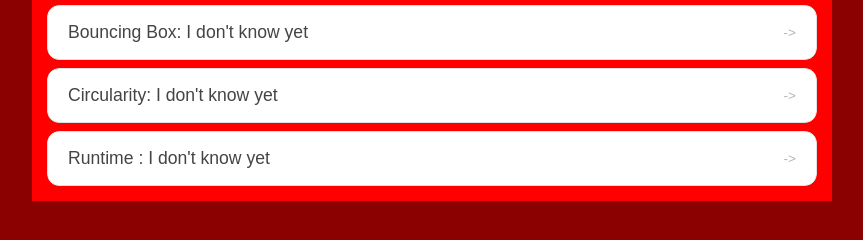
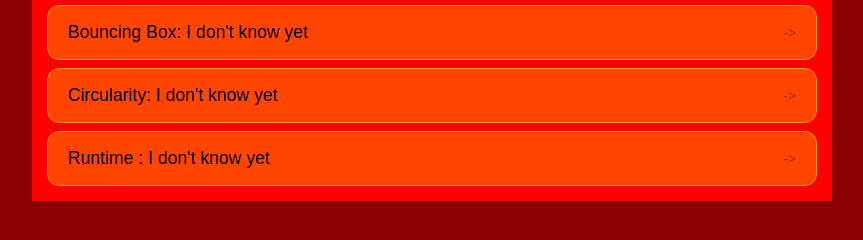
Before and after one commit to Robertcode3/Robertcode3.github.io, a plain HTML site: page portfolio.html in a window 1280 px wide. Shown: the part 218-458 px from the top of the page, without its empty margins (208-1071 px from the left). Drawn offline with Linux system fonts and the light colour scheme.

Commit message:
w git push git add . git commit -m p git push
git add .
git commit -m w
git push
git add .
git add .
git commit -m l
git push
git add .
git commit 0m

```diff
--- a/style.css
+++ b/style.css
@@ -106,12 +106,12 @@ a:link{
   justify-content: space-between;
   align-items: center;
   text-decoration: none;
-  color: #444;
+  color: black;
   padding: 16px 20px;
   font-size: 1.1rem;
   font-weight: 500;
-  background: #fff;
-  border: 1px solid #e0e0e0;
+  background: orangered;
+  border: 1px solid orange;
   border-radius: 12px;
   transition: background 0.25s ease, color 0.25s ease, transform 0.25s ease;
 }
```
